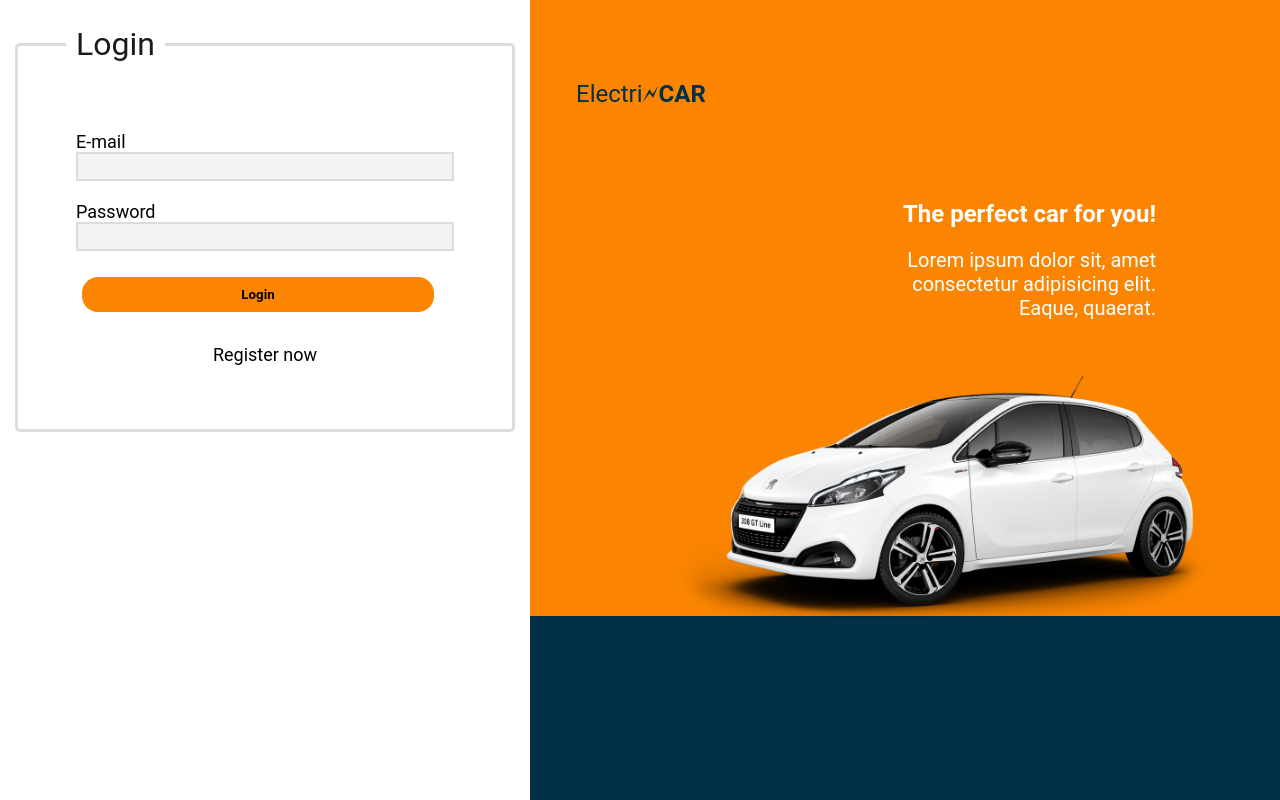
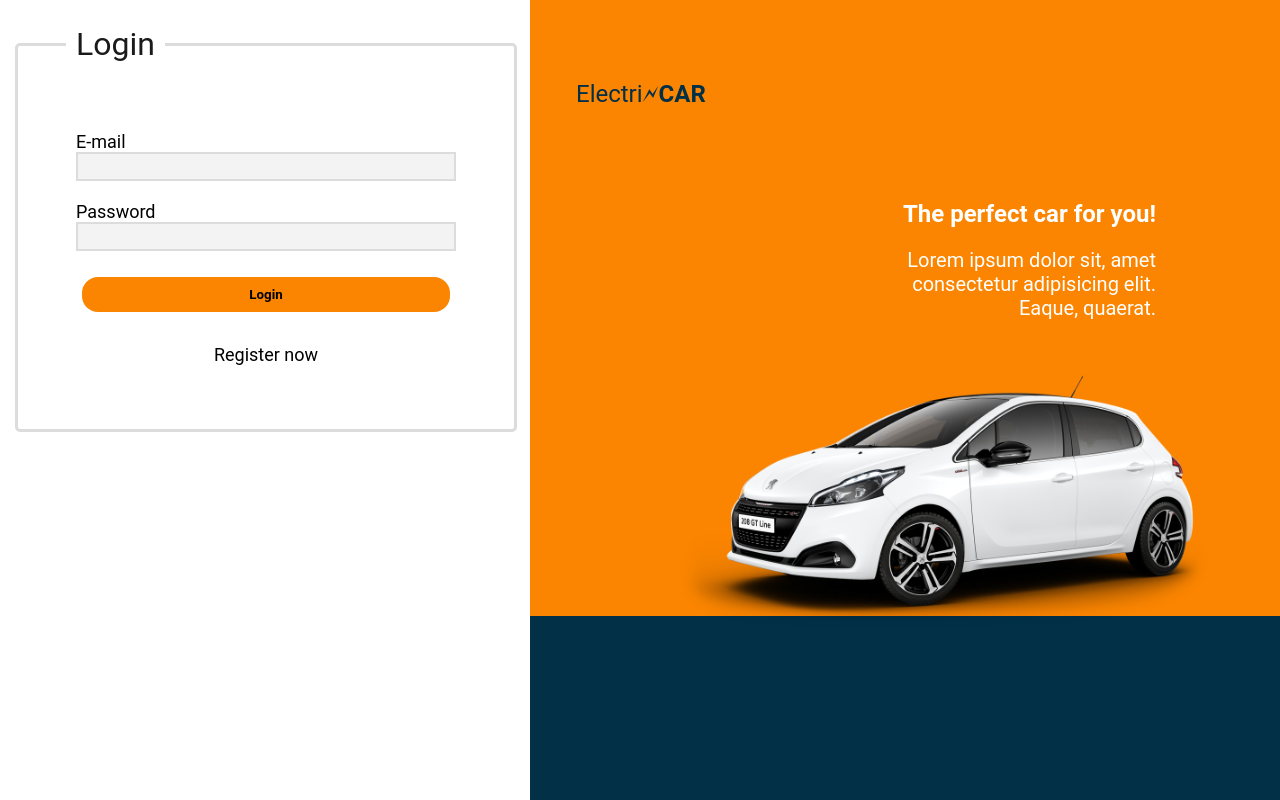
Before and after one commit to pettinelli1202/ElectriCar, a plain HTML site: page html/login.html in a window 1280 px wide. Drawn offline with Linux system fonts and the light colour scheme.

Commit message:
Update login.css

```diff
--- a/css/login.css
+++ b/css/login.css
@@ -97,7 +97,7 @@ button {
     border: none;
     border-radius: 1rem;
     padding: 10px;
-    width: 22rem;
+    width: 23rem;
     margin: 1rem;
     font-weight: bold;
 }
```
